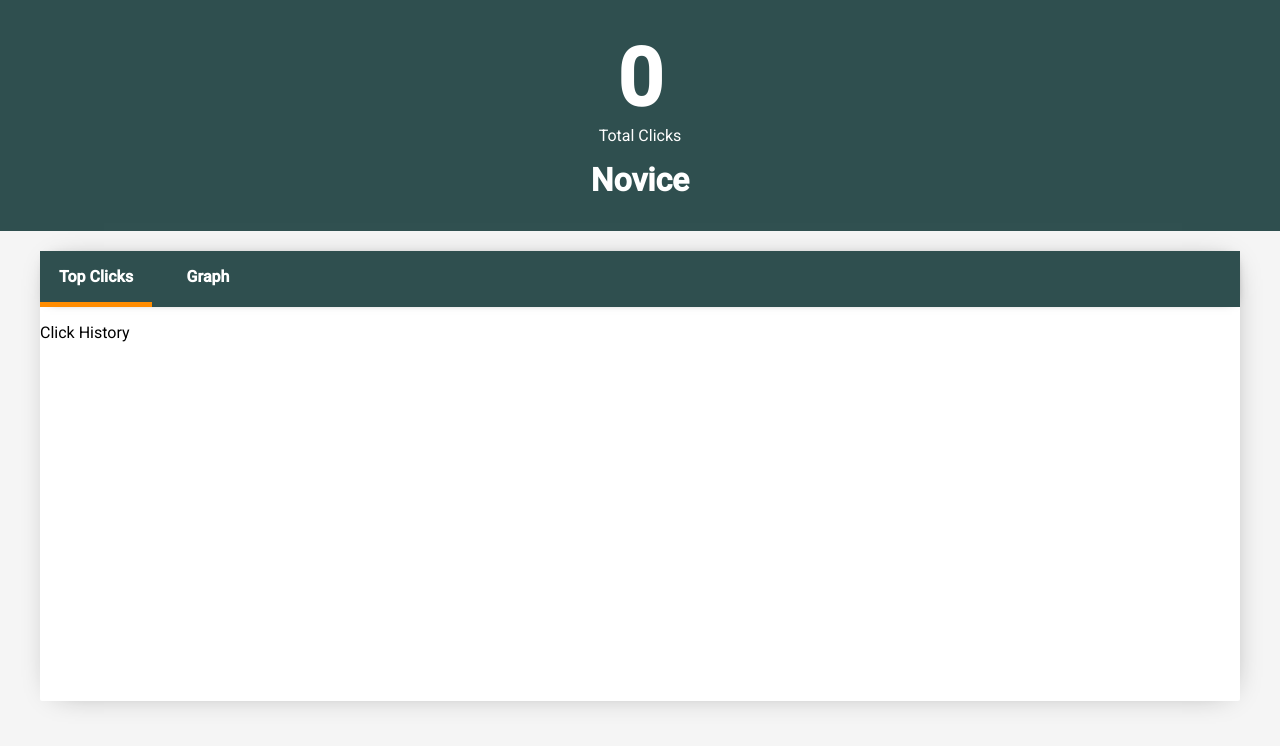
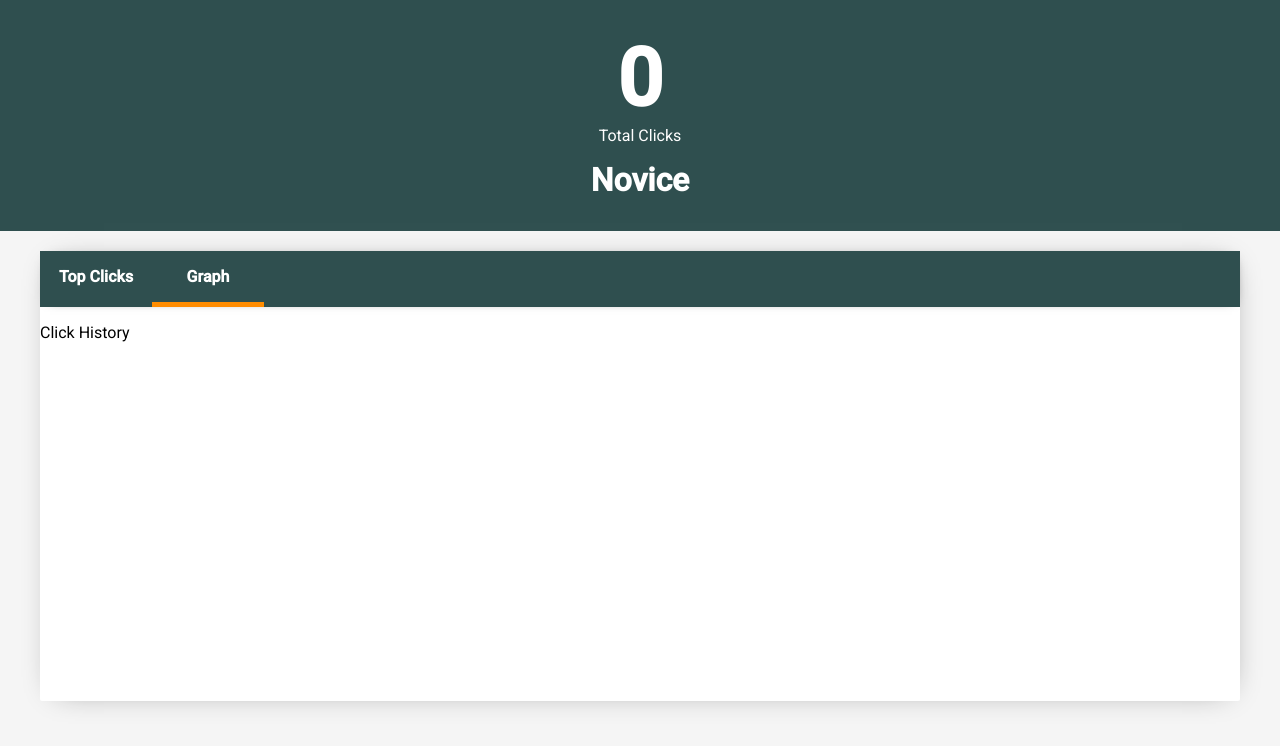
Before and after one commit to christianromarserad/clicks, a React (Create React App) app in the folder chrome-extension/: page / in a window 1280 px wide. Both pictures are taken after a click on the element "Graph". Shown: the top 746 px of the page. Built offline with nearby package versions, Linux system fonts and the light colour scheme.

Commit message:
Make a styled component button

```diff
--- a/chrome-extension/src/InformationPanel/index.js
+++ b/chrome-extension/src/InformationPanel/index.js
@@ -1,10 +1,20 @@
 import React, { useState } from 'react';
-import { Button, Flex, InlineBlock } from '../StyledComponents';
+import { Flex, InlineBlock, Text } from '../StyledComponents';
 import styled, { withTheme } from 'styled-components';
 import TopClicks from './TopClicks';
 import ClickHistory from './ClickHistory';
 
+
+const Button = styled(Text)`
+   cursor: pointer;
+   color: white;
+   text-align: center;
+   padding: 1rem;
+   width: 7rem;
+   font-weight: bold;
+`
 const SelectedButton = styled(Button)`
+   cursor: pointer;
 	border-bottom: 5px solid ${props => props.theme.secondaryColor};
 `
 
@@ -15,23 +25,30 @@ function InformationPanel({ theme }) {
       <Flex vertical vcenter mt="20px">
          <InlineBlock w="1200px" h="450px" br="2px" bs="2px 2px 30px -15px grey" bg="white">
             <Flex hleft mb="1rem" bs="1px 1px 11px -9px" bg={theme.primaryColor}>
+               {
+                  page === 'top-clicks' ?
                      <SelectedButton
-                  color="white"
-                  bold p="1rem"
-                  w="7rem"
-                  textCenter
                         onClick={() => setPage('top-clicks')}>
                         Top Clicks
-						</SelectedButton>
+                     </SelectedButton> :
                      <Button
-                  color="white"
-                  bold
-                  p="1rem"
-                  w="7rem"
-                  textCenter
+                        onClick={() => setPage('top-clicks')}>
+                        Top Clicks
+                     </Button>
+               }
+
+               {
+                  page === 'click-history' ?
+                     <SelectedButton
+                        onClick={() => setPage('click-history')}>
+                        Graph
+                     </SelectedButton> :
+                     <Button
                         onClick={() => setPage('click-history')}>
                         Graph
                      </Button>
+               }
+
             </Flex>
 
             {
--- a/chrome-extension/src/StyledComponents/index.js
+++ b/chrome-extension/src/StyledComponents/index.js
@@ -37,24 +37,6 @@ export const Text = styled(InlineBlock)`
     }};
 `
 
-export const Button = styled(Text)`
-    cursor: pointer;
-    text-align: ${(props => {
-        if (props.textCenter) {
-            return 'center'
-        }
-        else if (props.textLeft) {
-            return 'left'
-        }
-        else if (props.textRight) {
-            return 'right'
-        }
-    })};
-`
-
-export const SvgButton = styled(Button)`
-    fill: ${props => props.fill};
-`
 
 
 export const Flex = styled(InlineBlock)`
```
Lines whose indentation alone changed are shown as unchanged.
